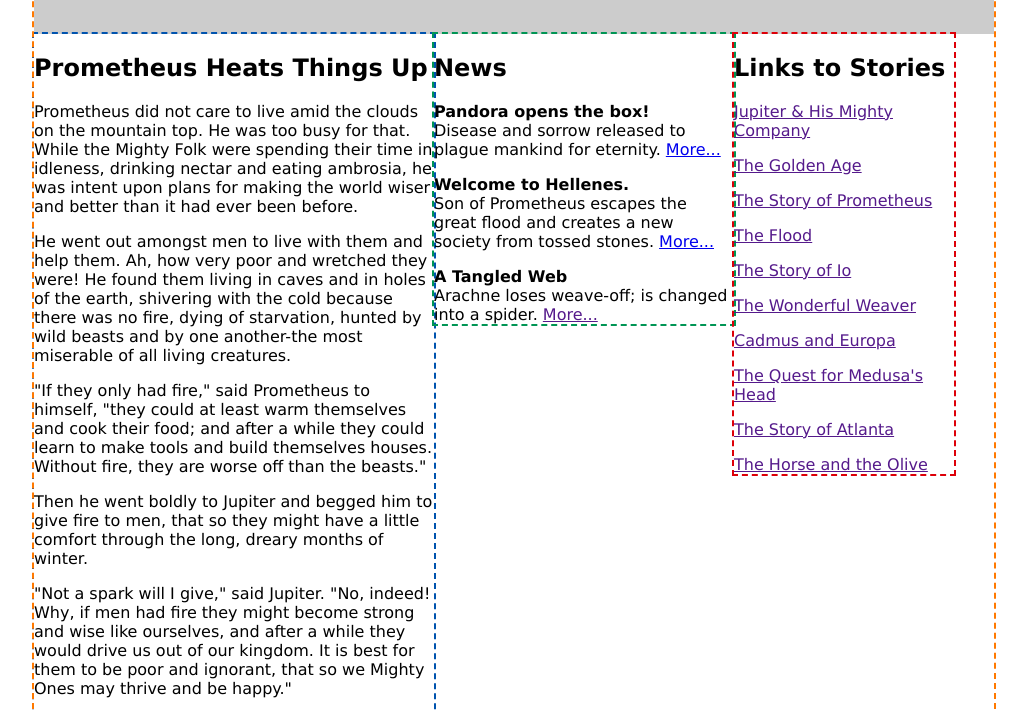
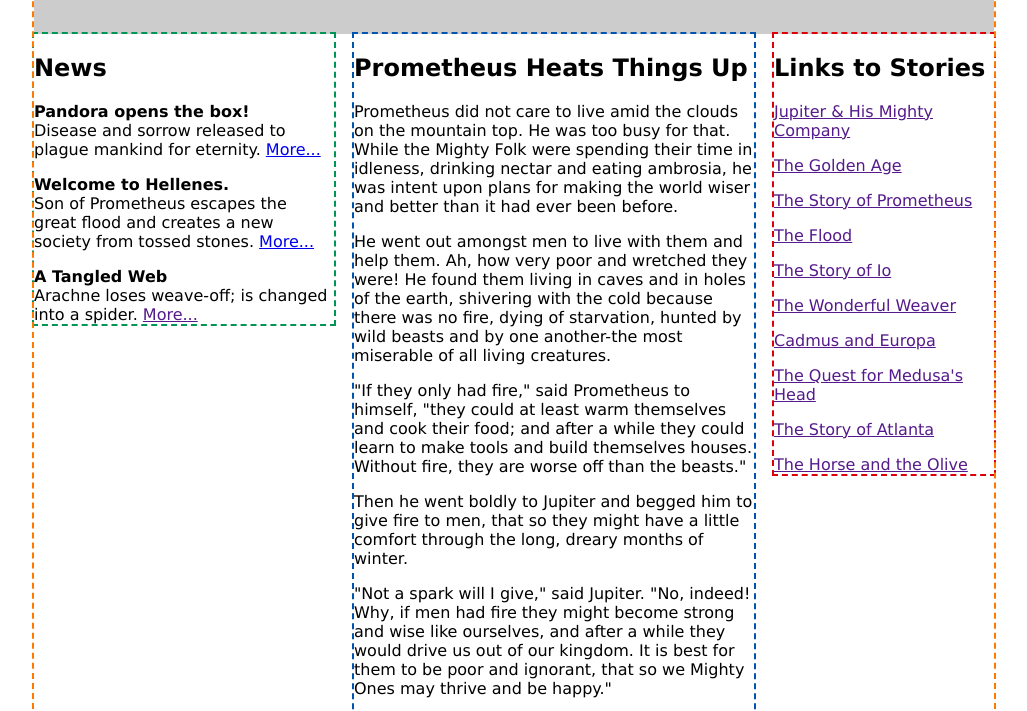
Before and after one commit to bmalen16/jenware, a plain HTML site: page LWD4e_materials/LWD4e_chapter16/mountolympus-ex2.html in a window 1280 px wide. Shown: the part 77-788 px from the top of the page, without its empty margins (126-1153 px from the left). Drawn offline with Linux system fonts and the light colour scheme.

Commit message:
Completed exercise 16-2

```diff
--- a/LWD4e_materials/LWD4e_chapter16/mountolympus-ex2.html
+++ b/LWD4e_materials/LWD4e_chapter16/mountolympus-ex2.html
@@ -20,8 +20,8 @@
 	float: left;
 	width: 400px;
 	margin-top: 0;
-	margin-left:  ;
-	margin-right:  ;
+	margin-left: 320px;
+	margin-right:  20px;
 	outline: 2px dashed #0053ae;
 	display: inline;
 }
@@ -30,7 +30,7 @@
 	float: left;
 	width: 300px;
 	margin-top: 0;
-    margin-left:  ;
+    margin-left: -740px;
 	outline: 2px dashed #009554;
 
 }
@@ -38,7 +38,7 @@
 #links {
 	float: left;
 	width: 220px;
-	margin:  ;
+	margin: 0;
 	outline: 2px dashed #dd0009;
 }
 
@@ -72,40 +72,50 @@ li {
 <div id="wrapper">
 
 <div id="header">
+
 <h1>Mount Olympus News</h1>
 </div>
 
 
 <div id="main">
+
 <h2>Prometheus Heats Things Up</h2>
+
 <p>Prometheus did not care to live amid the clouds on the mountain top. He was too
     busy for that. While the Mighty Folk were spending their time in idleness, drinking
     nectar and eating ambrosia, he was intent upon plans for making the world wiser and
     better than it had ever been before.</p>
+
 <p>He went out amongst men to live with them and help them. Ah, how very poor and wretched they were! He found
     them living in caves and in holes of the earth, shivering with the cold because there
     was no fire, dying of starvation, hunted by wild beasts and by one another-the most
     miserable of all living creatures.</p>
+
 <p>"If they only had fire," said Prometheus to himself, "they could at least warm
     themselves and cook their food; and after a while they could learn to make tools and
     build themselves houses. Without fire, they are worse off than the beasts."</p>
    <p>Then he went boldly to Jupiter and begged him to give fire to men, that so they
     might have a little comfort through the long, dreary months of winter.</p>
+
 <p>"Not a spark will I give," said Jupiter. "No, indeed! Why, if men had fire they
     might become strong and wise like ourselves, and after a while they would drive us
     out of our kingdom. It
     is best for them to be poor and ignorant, that so we Mighty Ones may thrive and be
     happy."</p>
+
 <p>Prometheus made no answer; but he had set his heart on helping mankind, and he did
     not give up. He turned away, and left Jupiter and his mighty company forever.</p>
+
 
 <p>As he was walking by the shore of the sea he found a reed, or, as some say, a tall
     stalk of fennel, growing; and when he had broken it off he saw that its hollow center
     was filled with a dry, soft pith which would burn slowly and keep on fire a long
     time. He took the long stalk in his hands, and started with it towards the dwelling
     of the sun in the far east.</p>
+
 <p>"Mankind shall have fire in spite of the tyrant who sits on the mountain top," he
     said.</p>
+
 <!-- <p>He reached the place of the sun in the early morning just as the glowing, golden
     orb was rising from the earth and beginning his daily journey through the sky. He
     touched the end of the long reed to the flames, and the dry pith caught on fire and
@@ -114,6 +124,7 @@ li {
     coals. Soon there was a cheerful blaze in every rude home in the land, and men and
     women gathered round it and were warm and happy, and thankful to Prometheus for the
     wonderful gift which he had brought to them from the sun.</p>
+
 <p>It was not long until they learned to cook their food and so to eat like men
     instead of like beasts. They began at once to leave off their wild and savage habits;
     and instead of lurking in the dark places of the world, they came out into the open
@@ -152,7 +163,6 @@ Arachne loses weave-off; is changed into a spider. <a href="">More...</a></li>
 <div id="footer">
 <p>Content taken from <cite>Old Greek Stories</cite> by James Baldwin (1914). It is a copyright free text available at <a href="http://www.gutenberg.net/1/1/5/8/11582/">Project Gutenberg</a>.
 </div>
-
 </div> <!-- end of wrapper div -->
 </body>
 </html>
```
Lines whose indentation alone changed are shown as unchanged.
